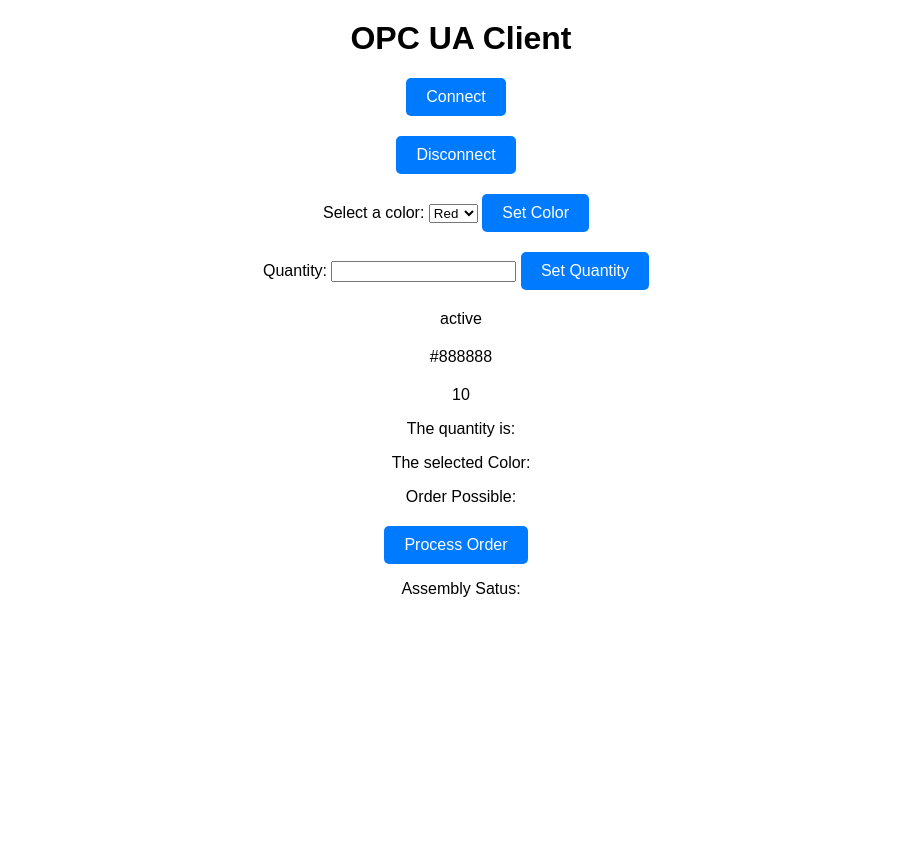
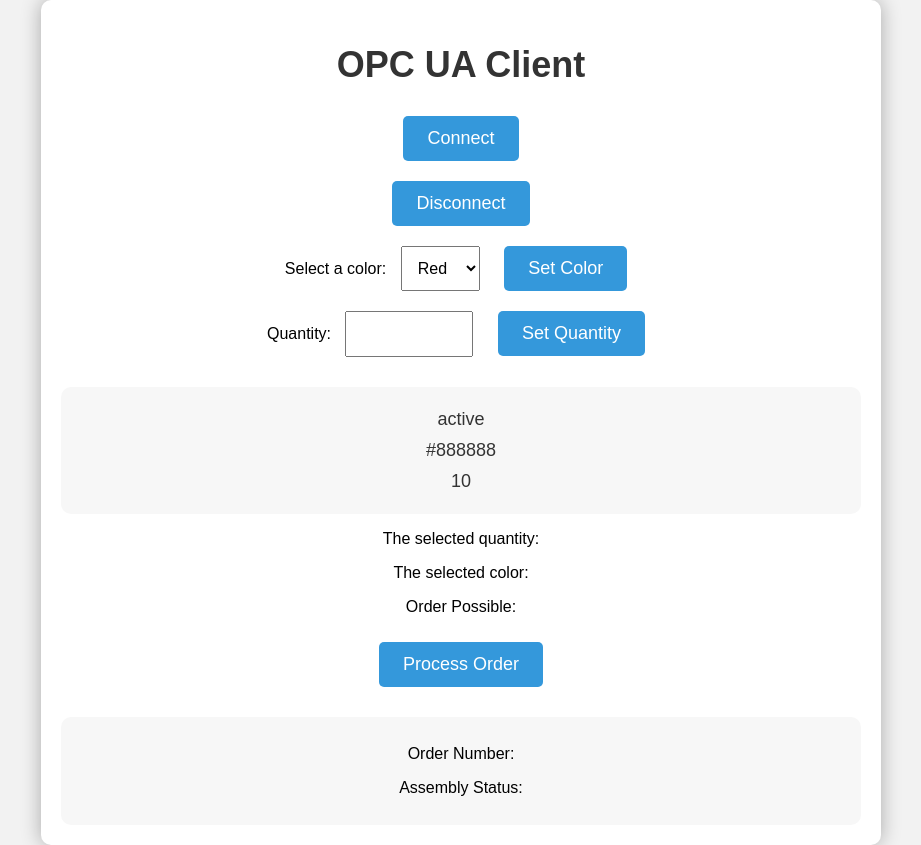
Before and after one commit to industry4-0-with-beckn/ETS-Assembly-Python-Code, a Flask app: template templates/index.html in a window 1280 px wide. Shown: the whole page, without its empty margins (179-1100 px from the left). Before the commit the page ends 597 px from the top, so only its background shows below. Run offline with Flask 3, Linux system fonts and the light colour scheme; the template is opened without the code that fills it: most values are stand-ins (such as "Sample title", 1, 10 or a date in 2020).

Commit message:
Updated the code with the Quantity, Order number and real time process status update

```diff
--- a/app.py
+++ b/app.py
@@ -8,6 +8,7 @@
 import configparser
 import pandas as pd
 import time
+import random
 
 app = Flask(__name__)
 
@@ -193,15 +194,32 @@
     except Exception as e:
         return jsonify({'error': str(e)}), 500  # Handle errors gracefully and return a 500 status code
 
+@app.route('/get_OrderNumber_status', methods=['GET'])
+def get_OrderNumber_status():
+    try:
+        order_number_status = Order_Number
+        return jsonify({'order_number_status': order_number_status})
+    except Exception as e:
+        return jsonify({'error': str(e)}), 500  # Handle errors gracefully and return a 500 status code
+
 @app.route('/process_order', methods=['POST'])
 def process_order():
     global Assembly_Status
-    Assembly_Status = 'Order provided for processing'
+    global Order_Number
+    Order_Number = random.randint(1000,9999)
+    # Setting the order number
+    dv_order = opcua.ua.DataValue(opcua.ua.Variant(Order_Number, opcua.ua.VariantType.Int16))
+    dv_order.ServerTimestamp = None
+    dv_order.SourceTimestamp = None
+    # Setting the order value
+    root_ControlStation.get_children()[0].get_children()[4].get_children()[0].set_value(dv_order)
+    Assembly_Status = f"Assembly process started for the Order Number:  {Order_Number}."
+    time.sleep(5)
     if request.method == 'POST':
         try:
-            for quantity in range(selected_quantity):
-                order_status = root_ControlStation.get_children()[0].get_children()[4].get_children()[8].get_value()
-                if order_status:
+            for quantity in range(1,selected_quantity+1):
+                order_status_check = root_ControlStation.get_children()[0].get_children()[4].get_children()[8].get_value()
+                if order_status_check:
                     Pallet_Storage_1 = root_PalletStore.get_children()[0].get_children()[4].get_children()[5].get_value()
                     Pallet_Storage_2 = root_PalletStore.get_children()[0].get_children()[4].get_children()[6].get_value()
                     # Check if the Pallet storage has 10 pallets or 0 pallet
@@ -216,10 +234,9 @@
                     give_order_true.ServerTimestamp = None
                     give_order_true.SourceTimestamp = None
                     root_ControlStation.get_children()[0].get_children()[4].get_children()[6].set_value(give_order_true)
-
                     while root_PalletStore.get_children()[0].get_children()[4].get_children()[3].get_value() != 2:
                         pass
-                    Assembly_Status = "Assembly Process has started."
+                    Assembly_Status = f"Process has started for Box Number {quantity}."
 
                     while root_ControlStation.get_children()[0].get_children()[4].get_children()[7].get_value() != True:
                         pass
@@ -253,14 +270,16 @@
                     Assembly_Status = "The assembled box is successfully stored in the pallet storage"
                     time.sleep(5) # Waiting for the Palet storage to update its values
                     if (root_PalletStore.get_children()[0].get_children()[4].get_children()[6].get_value() == (Pallet_Storage_2 + 1)) and (root_PalletStore.get_children()[0].get_children()[4].get_children()[5].get_value() == (Pallet_Storage_1 - 1)):
-                        Assembly_Status = "Assembly process finished"
+                        Assembly_Status = f"Box Number {quantity} is successfully assembled"
                         if(quantity == selected_quantity):
-                            return jsonify({'message': 'The order is successfully completed'})
+                            Assembly_Status = 'No order for processing'
+                            return jsonify({'message': f"The Order number {Order_Number} is successfully completed"})
                     else:
                         Assembly_Status = "Assembly process not completed successfully"
-                        return jsonify({'message': 'The order is not completed successfully'})
+                        Assembly_Status = 'No order for processing'
+                        return jsonify({'message': f"The Order number {Order_Number} cannot be completed due to some error"})
                     # Giving delay to the next order to start
-                    time.sleep(10)
+                    time.sleep(5)
                 else:
                     return jsonify({'message': 'Order status is not true. Cannot give an order.'})
         except Exception as e:
--- a/static/css/main.css
+++ b/static/css/main.css
@@ -1,32 +1,94 @@
-/* styles.css */
+/* Global Styles */
+
 body {
     font-family: Arial, sans-serif;
-    text-align: center;
+    background-color: #f2f2f2;
+    margin: 0;
+    padding: 0;
 }
 
-h1 {
+.container {
+    max-width: 800px;
+    margin: 0 auto;
+    text-align: center;
+    padding: 20px;
+    background-color: #fff;
+    border-radius: 10px;
+    box-shadow: 0px 0px 20px rgba(0, 0, 0, 0.3);
+}
+
+/* Title Section */
+.title {
+    font-size: 36px;
+    color: #333;
+    margin-bottom: 20px;
+}
+
+/* Action Buttons Section */
+.action-buttons {
     margin-top: 20px;
 }
 
-form {
+.action-button {
+    background-color: #3498db;
+    color: #fff;
+    border: none;
+    padding: 12px 24px;
+    margin: 10px;
+    cursor: pointer;
+    border-radius: 5px;
+    font-size: 18px;
+    transition: background-color 0.3s ease;
+}
+
+.action-button:hover {
+    background-color: #2980b9;
+}
+
+/* Color and Quantity Selection Section */
+.selection-section {
     margin-top: 20px;
 }
 
-button {
-    padding: 10px 20px;
+.select-color {
+    padding: 12px;
+    margin: 10px;
     font-size: 16px;
-    background-color: #007bff;
-    color: #fff;
-    border: none;
-    border-radius: 5px;
-    cursor: pointer;
-    margin-right: 10px;
 }
 
-button:hover {
-    background-color: #0056b3;
+.input-quantity {
+    padding: 12px;
+    margin: 10px;
+    width: 100px;
+    font-size: 16px;
 }
 
-#status_message {
+/* Status Messages Section */
+.status-messages {
+    background-color: #f7f7f7;
+    padding: 12px;
+    border-radius: 10px;
     margin-top: 20px;
 }
+
+.status-text {
+    font-size: 18px;
+    margin: 10px;
+    color: #333;
+}
+
+/* Order Status Section */
+.order-status {
+    background-color: #f7f7f7;
+    padding: 12px;
+    border-radius: 10px;
+    margin-top: 20px;
+}
+
+/* Assembly Status Section */
+.assembly-status {
+    background-color: #f7f7f7;
+    padding: 12px;
+    border-radius: 10px;
+    margin-top: 20px;
+}
--- a/static/js/status.js
+++ b/static/js/status.js
@@ -3,7 +3,7 @@
         .then(response => response.json())
         .then(data => {
             const orderStatus = data.order_status;
-            const statusText = document.querySelector('#status_text');
+            const statusText = document.querySelector('#status_update');
 
             // Update the text content of the <span> element based on the order status value
             statusText.textContent = orderStatus;
@@ -42,6 +42,22 @@
 }
 // Periodically update the order status (e.g., every 1 seconds)
 setInterval(updateQuantityStatus, 1000);
+
+
+function updateOrderNumberStatus() {
+    fetch('/get_OrderNumber_status')  // Create a route to fetch the order status from the server
+        .then(response => response.json())
+        .then(data => {
+            const setOrder = data.order_number_status;
+            const statusText = document.querySelector('#status_order_number');
+
+            // Update the text content of the <span> element based on the order status value
+            statusText.textContent = setOrder;
+        })
+        .catch(error => console.error('Error fetching order status:', error));
+}
+// Periodically update the order status (e.g., every 1 seconds)
+setInterval(updateOrderNumberStatus, 1000);
 
 function updateAssemblyStep() {
     fetch('/get_assembly_step')  // Create a route to fetch the order status from the server
--- a/templates/index.html
+++ b/templates/index.html
@@ -7,68 +7,54 @@
 {% endblock %}
 
 {% block body %}
-<h1>OPC UA Client</h1>
+<div class="container">
+    <h1 class="title">OPC UA Client</h1>
 
     <form method="POST" action="/connect">
-        <button type="submit">Connect</button>
+        <button class="action-button" type="submit">Connect</button>
     </form>
 
     <form method="POST" action="/disconnect">
-        <button type="submit">Disconnect</button>
+        <button class="action-button" type="submit">Disconnect</button>
     </form>
 
     <form method="POST" action="/set_color">
         <label for="color">Select a color:</label>
-        <select id="color" name="color">
+        <select id="color" name="color" class="select-color">
             <option value="1">Red</option>
             <option value="4">Blue</option>
         </select>
-        <button type="submit">Set Color</button>
+        <button class="action-button" type="submit">Set Color</button>
     </form>
 
     <form method="POST" action="/set_quantity">
         <label for="quantity">Quantity:</label>
-        <input type="number" id="quantity" name="quantity" required>
-        <button type="submit">Set Quantity</button>
+        <input type="number" id="quantity" name="quantity" required class="input-quantity">
+        <button class="action-button" type="submit">Set Quantity</button>
     </form>
 
-    <div id="status_message">
-        {% if status %}
-            <p>{{ status|safe }}</p>
-        {% endif %}
+    <div class="status-messages">
+        <p class="status-text">{{ status|safe }}</p>
+        <p class="status-text">{{ status_color }}</p>
+        <p class="status-text">{{ status_quantity }}</p>
     </div>
 
-    <div id="status_message">
-        {% if status_color %}
-            <p>{{ status_color }}</p>
-        {% endif %}
-    </div>
-
-    <div id="status_message">
-        {% if status_quantity %}
-            <p>{{ status_quantity }}</p>
-        {% endif %}
-    </div>
-
-    <div id="selected_quantity_status">
-        <p>The quantity is: <span id="status_quantity"></span></p>
-    </div>
-
-    <div id="selected_color_status">
-        <p>The selected Color: <span id="status_color"></span></p>
-    </div>
-
-    <div id="order_status">
-        <p>Order Possible: <span id="status_text"></span></p>
+    <div class="status">
+        <p>The selected quantity: <span id="status_quantity"></span></p>
+        <p>The selected color: <span id="status_color"></span></p>
+        <p>Order Possible: <span id="status_update"></span></p>
     </div>
 
     <form method="POST" action="/process_order">
-        <button type="submit">Process Order</button>
+        <button class="action-button" type="submit">Process Order</button>
     </form>
-    <div id="Assembly_Step">
-        <p>Assembly Satus: <span id="step_text"></span></p>
+
+    <div class="order-status">
+        <p>Order Number: <span id="status_order_number"></span></p>
+        <p>Assembly Status: <span id="step_text"></span></p>
     </div>
+</div>
 
-    <script src="{{ url_for('static', filename='js/status.js') }}"></script>
+<script src="{{ url_for('static', filename='js/status.js') }}"></script>
 
 {% endblock %}
```
